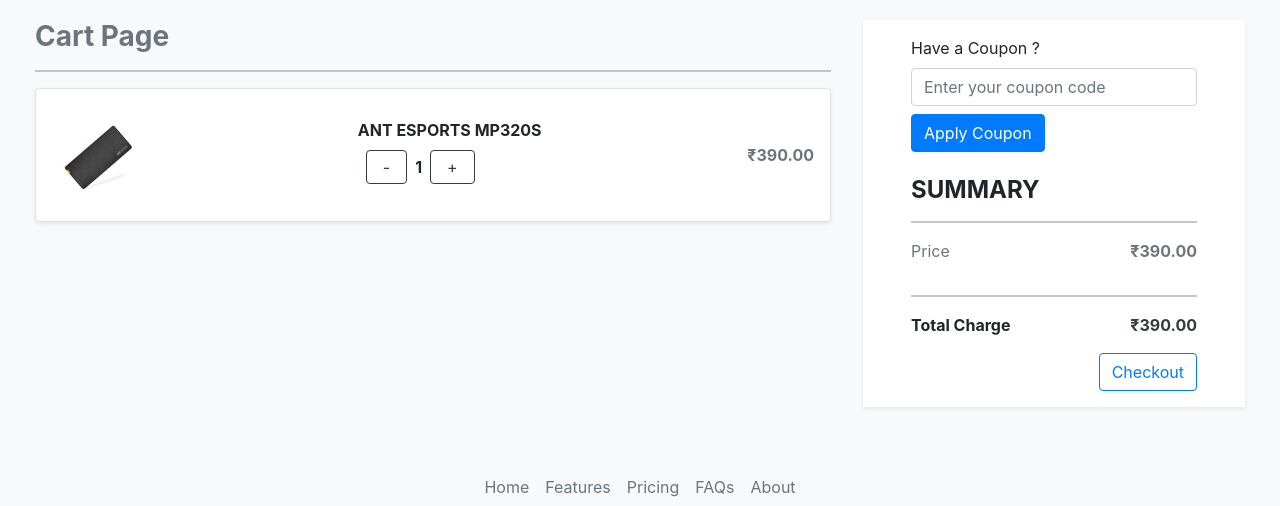
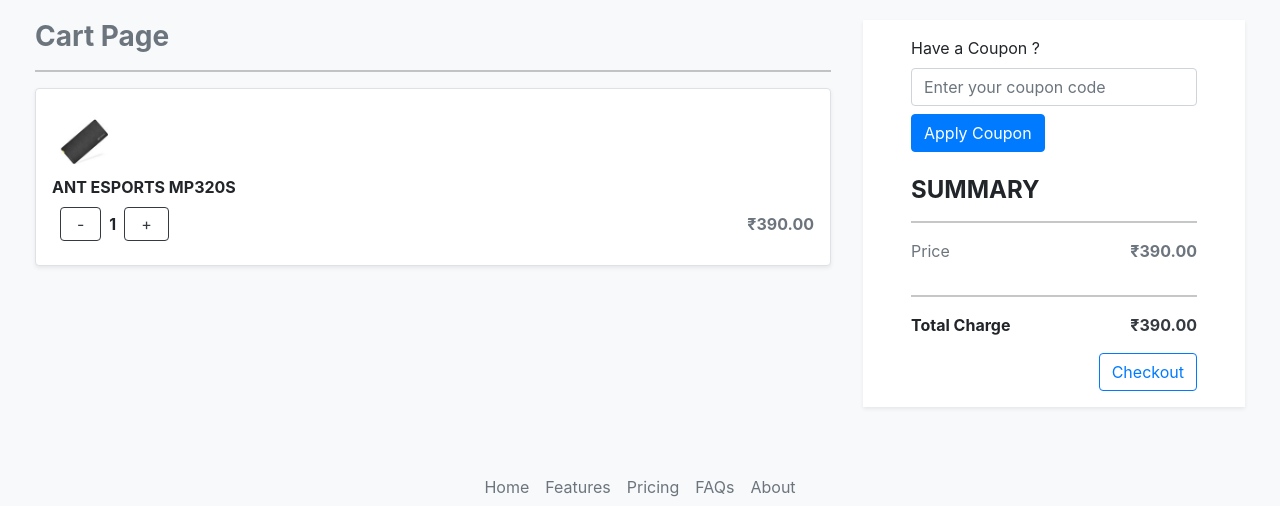
Before and after one commit to Mohamed-Gouse/jbcomputers, a Django app: page /cart_page/ in a window 1280 px wide. Shown: the part 72-578 px from the top of the page. Run offline with Django 4.2, Linux system fonts and the light colour scheme; a user stored in the database is signed in; data comes from the database, SQL or seed files in the repository; some libraries are stand-ins or nearby versions.

Commit message:
tenthpush

```diff
--- a/PrinterWorld/settings.py
+++ b/PrinterWorld/settings.py
@@ -20,7 +20,6 @@
     'django.contrib.admin',
     'django.contrib.auth',
     'django.contrib.contenttypes',
-    'whitenoise.runserver_nostatic',
     'django.contrib.sessions',
     'django.contrib.messages',
     'django.contrib.staticfiles',
@@ -32,25 +31,25 @@
     'order.apps.OrderConfig',
     'product.apps.ProductConfig',
 
+    'whitenoise.runserver_nostatic',
     'django.contrib.humanize',
     'allauth',
     'allauth.account',
     'allauth.socialaccount',
     'allauth.socialaccount.providers.google',
-
     'paypal.standard.ipn'
 ]
 
 MIDDLEWARE = [
     'django.middleware.security.SecurityMiddleware',
     'django.contrib.sessions.middleware.SessionMiddleware',
-    'whitenoise.middleware.WhiteNoiseMiddleware',
     'django.middleware.common.CommonMiddleware',
     'django.middleware.csrf.CsrfViewMiddleware',
     'django.contrib.auth.middleware.AuthenticationMiddleware',
     'django.contrib.messages.middleware.MessageMiddleware',
     'django.middleware.clickjacking.XFrameOptionsMiddleware',
 
+    'whitenoise.middleware.WhiteNoiseMiddleware',
     "allauth.account.middleware.AccountMiddleware",
 ]
 
--- a/templates/cart/partial/cart_item.html
+++ b/templates/cart/partial/cart_item.html
@@ -1,8 +1,9 @@
+{% load humanize %}
 {% if item %}
-<div class="bg-white rounded shadow-sm border d-flex justify-content-between p-3 align-items-center my-1" id="cart-item-{{ item.product.id }}">
-    <img src="{{ item.product.thumbnail }}" alt="Product-image" class="img-fluid" style="height: 100px">
-    <div>
-        <p class="fw-bold m-0">{{ item.product.name }}</p>
+<div class="bg-white rounded shadow-sm border  p-3 align-items-center my-1">
+    <img src="{{ item.product.thumbnail }}" alt="Product-image" class="img-fluid" style="height: 70px">
+    <p class="fw-bold m-0">{{ item.product.name }}</p>
+    <div class="d-flex justify-content-between align-items-center">
         <div class="d-flex align-items-center p-2">
             <a href="{% url 'update_cart' item.product.id 'decrement' %}" class="btn btn-outline-dark p-1 px-3">-</a>
             <p class="fw-bold m-0 px-2 p-1">{{ item.quantity }}</p>
@@ -12,7 +13,7 @@
                 <button disabled class="btn btn-outline-dark p-1 px-3">+</button>
             {% endif %}
         </div>
+        <p class="fw-bold text-secondary m-0">₹{{ item.total_price|floatformat:2|intcomma }}</p>
     </div>
-    <p class="fw-bold text-secondary m-0">₹{{ item.total_price|floatformat:2 }}</p>
 </div>
 {% endif %}
```
